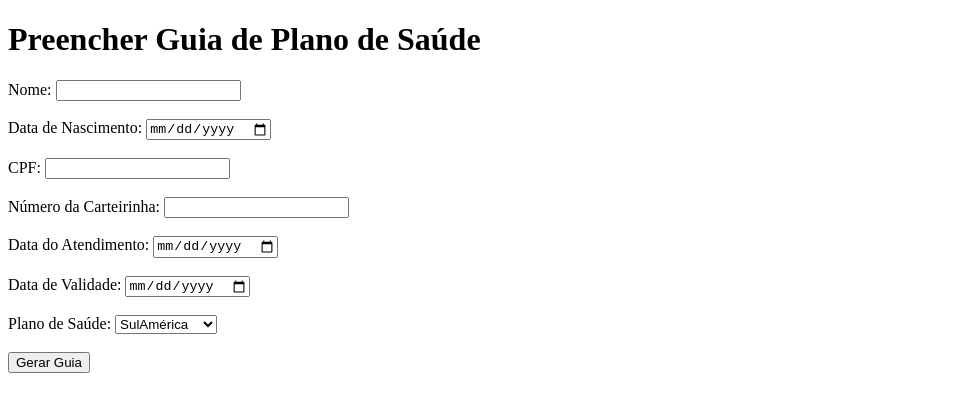
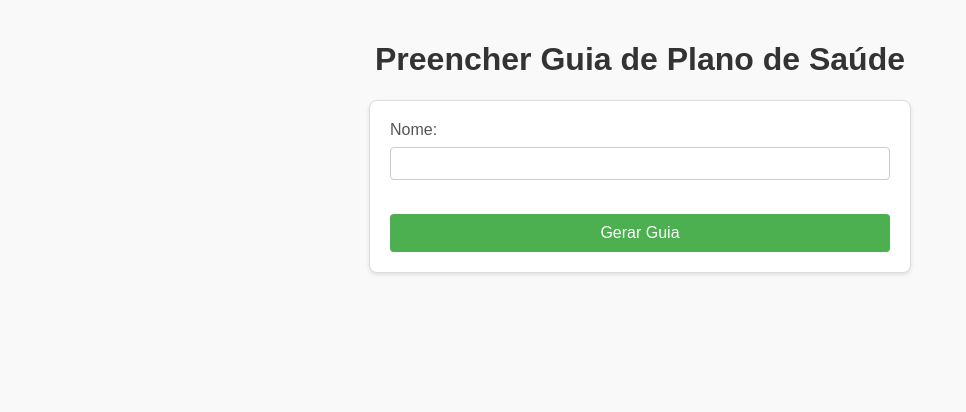
Before and after one commit to pablocorks/guiasplanos, a plain HTML site: page index.html in a window 1280 px wide. Shown: the whole page, without its empty margins (0-966 px from the left). Drawn offline with Linux system fonts and the light colour scheme.

Commit message:
Update index.html

```diff
--- a/index.html
+++ b/index.html
@@ -4,33 +4,13 @@
     <meta charset="UTF-8">
     <meta name="viewport" content="width=device-width, initial-scale=1.0">
     <title>Preenchimento de Guia</title>
+    <link rel="stylesheet" href="style.css">
 </head>
 <body>
     <h1>Preencher Guia de Plano de Saúde</h1>
     <form id="form-guia">
         <label for="nome">Nome:</label>
         <input type="text" id="nome" name="nome">
-        <br><br>
-        <label for="data_nascimento">Data de Nascimento:</label>
-        <input type="date" id="data_nascimento" name="data_nascimento">
-        <br><br>
-        <label for="cpf">CPF:</label>
-        <input type="text" id="cpf" name="cpf">
-        <br><br>
-        <label for="numero_carteirinha">Número da Carteirinha:</label>
-        <input type="text" id="numero_carteirinha" name="numero_carteirinha">
-        <br><br>
-        <label for="data_atendimento">Data do Atendimento:</label>
-        <input type="date" id="data_atendimento" name="data_atendimento">
-        <br><br>
-        <label for="data_validade">Data de Validade:</label>
-        <input type="date" id="data_validade" name="data_validade">
-        <br><br>
-        <label for="plano_saude">Plano de Saúde:</label>
-        <select id="plano_saude" name="plano_saude">
-            <option value="SulAmerica">SulAmérica</option>
-            <option value="PostalSaude">Postal Saúde</option>
-        </select>
         <br><br>
         <button type="button" id="gerar-pdf">Gerar Guia</button>
     </form>
```
